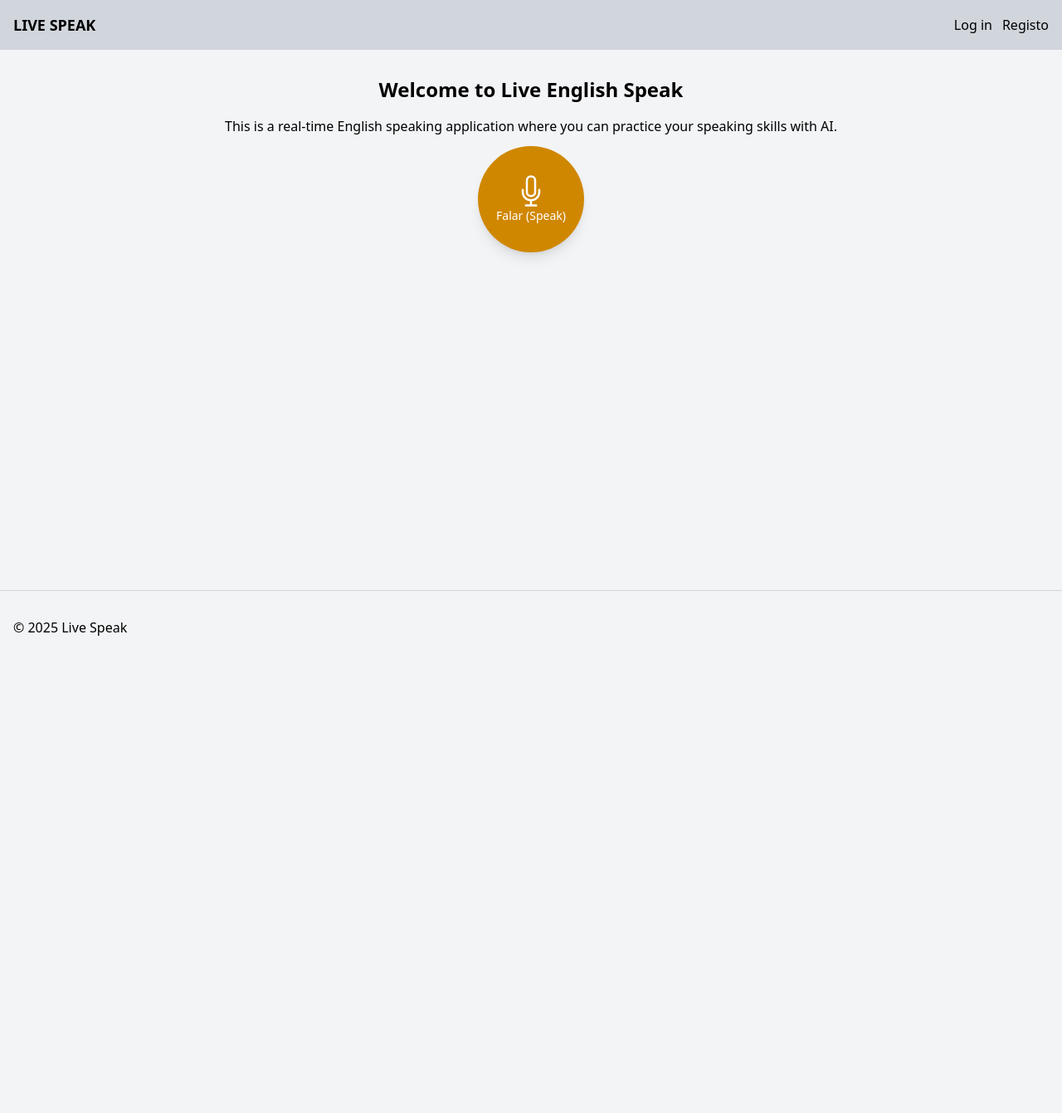
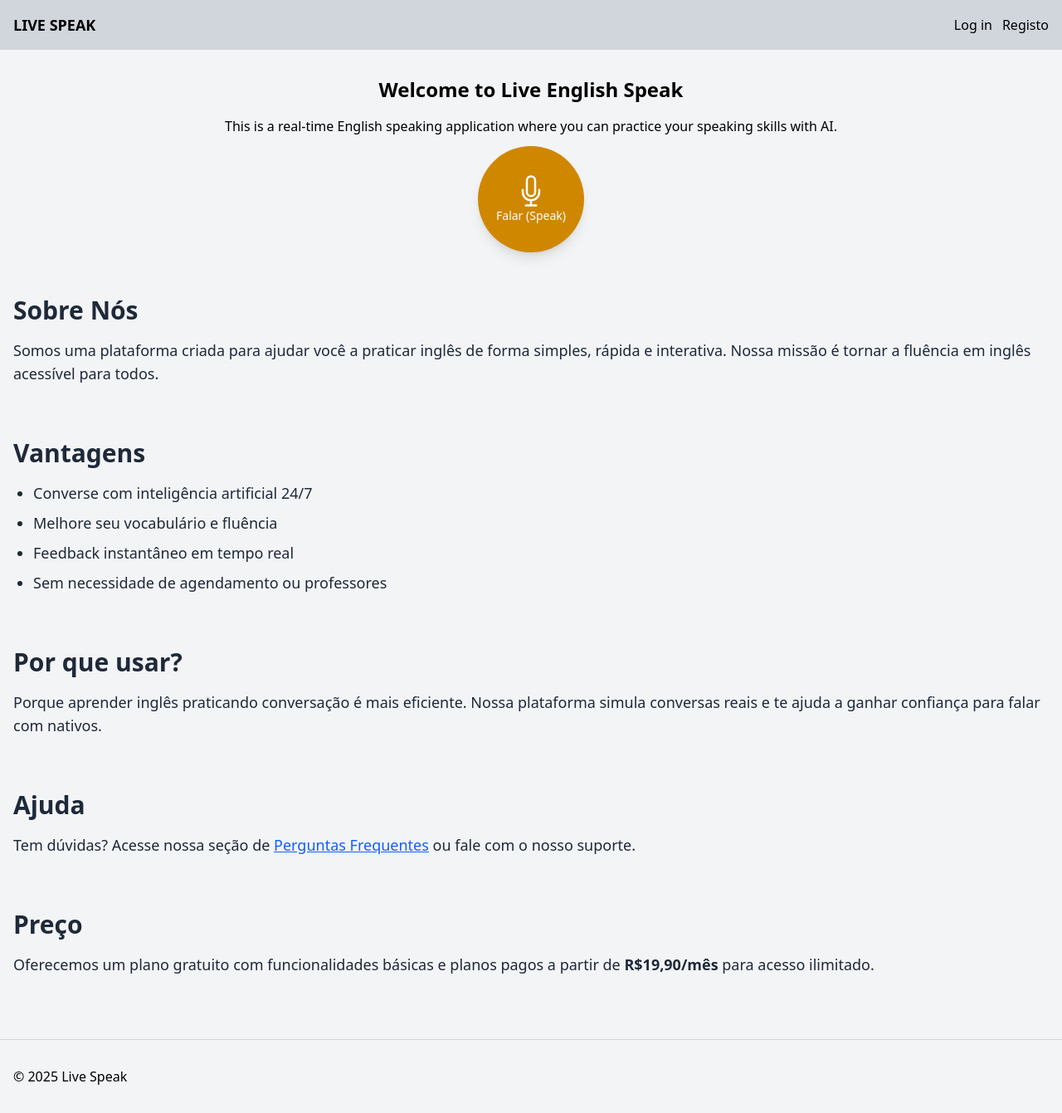
Before and after one commit to katalekoweb/live-english-speak-app, a Django app: template liveenglish/templates/home.html in a window 1280 px wide. Shown: the whole page at 83% size. Before the commit the page ends 766 px from the top, so only its background shows below. Run offline with Django 5.2, Linux system fonts and the light colour scheme; the template is opened without the code that fills it, so the values that code supplies are empty.

Commit message:
home page details

```diff
--- a/liveenglish/templates/home.html
+++ b/liveenglish/templates/home.html
@@ -8,7 +8,7 @@
     <h2 class="text-2xl font-bold mb-4 text-center">Welcome to Live English Speak</h2>
     <p class="mb-4 text-center">This is a real-time English speaking application where you can practice your speaking skills with AI.</p>
 
-    <div class="flex flex-col items-center justify-center">
+    <div class="flex flex-col items-center justify-center mb-5">
         <button :disabled="loadingAnswer || playingAudio || extratingText" @click="record()"
 
         class="cursor-pointer w-32 hover:bg-yellow-500
@@ -46,6 +46,55 @@
 
         <audio id="audioPlayback" style="display: none" class="hidden" controls></audio>
     </div>
+
+    <section class="bg-gray-100 text-gray-800 py-8">
+      <div class="mx-auto space-y-16">
+
+        <!-- Sobre nós -->
+        <div>
+          <h2 class="text-3xl font-bold mb-4">Sobre Nós</h2>
+          <p class="text-lg">
+            Somos uma plataforma criada para ajudar você a praticar inglês de forma simples, rápida e interativa. Nossa missão é tornar a fluência em inglês acessível para todos.
+          </p>
+        </div>
+
+        <!-- Vantagens -->
+        <div>
+          <h2 class="text-3xl font-bold mb-4">Vantagens</h2>
+          <ul class="list-disc pl-6 space-y-2 text-lg">
+            <li>Converse com inteligência artificial 24/7</li>
+            <li>Melhore seu vocabulário e fluência</li>
+            <li>Feedback instantâneo em tempo real</li>
+            <li>Sem necessidade de agendamento ou professores</li>
+          </ul>
+        </div>
+
+        <!-- Por que usar -->
+        <div>
+          <h2 class="text-3xl font-bold mb-4">Por que usar?</h2>
+          <p class="text-lg">
+            Porque aprender inglês praticando conversação é mais eficiente. Nossa plataforma simula conversas reais e te ajuda a ganhar confiança para falar com nativos.
+          </p>
+        </div>
+
+        <!-- Ajuda -->
+        <div>
+          <h2 class="text-3xl font-bold mb-4">Ajuda</h2>
+          <p class="text-lg">
+            Tem dúvidas? Acesse nossa seção de <a href="#" class="text-blue-600 underline">Perguntas Frequentes</a> ou fale com o nosso suporte.
+          </p>
+        </div>
+
+        <!-- Preço -->
+        <div>
+          <h2 class="text-3xl font-bold mb-4">Preço</h2>
+          <p class="text-lg">
+            Oferecemos um plano gratuito com funcionalidades básicas e planos pagos a partir de <strong>R$19,90/mês</strong> para acesso ilimitado.
+          </p>
+        </div>
+
+      </div>
+    </section>
 
     {% comment %} <div>
         <button id="startBtn">Start Recording</button>
```
